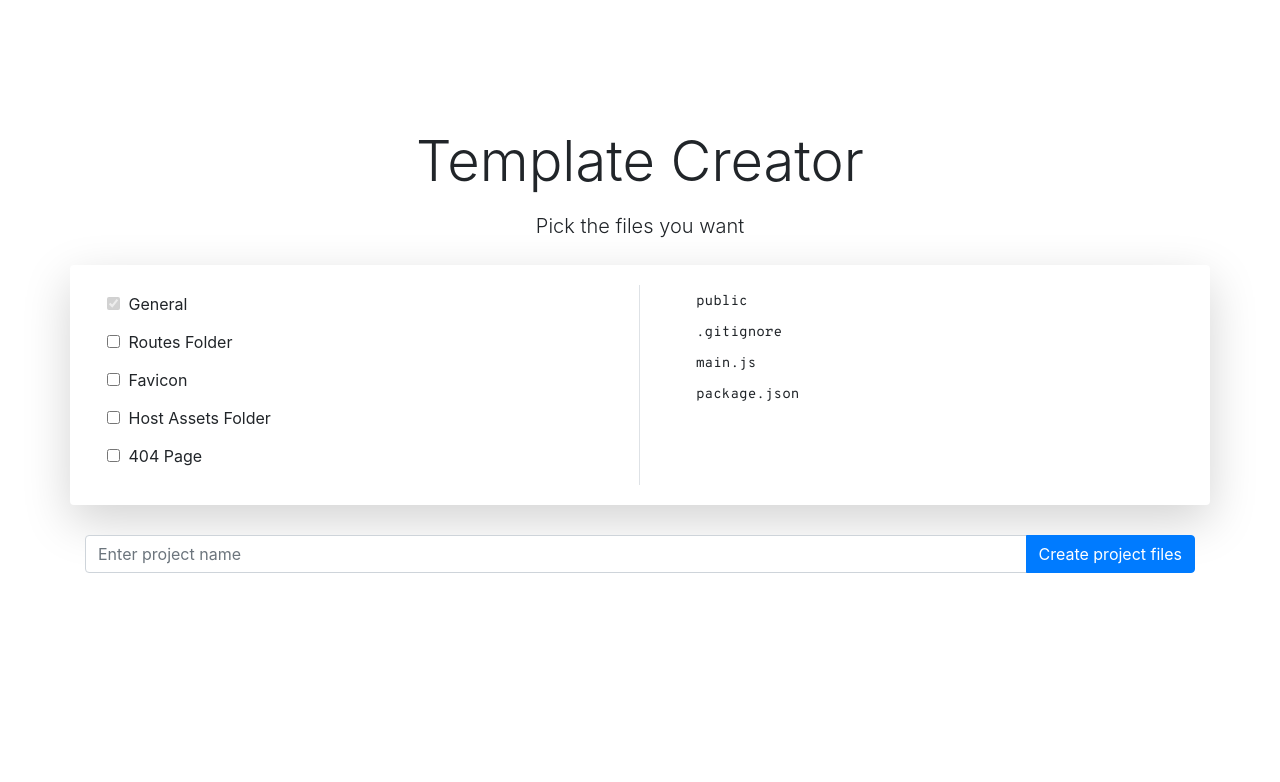
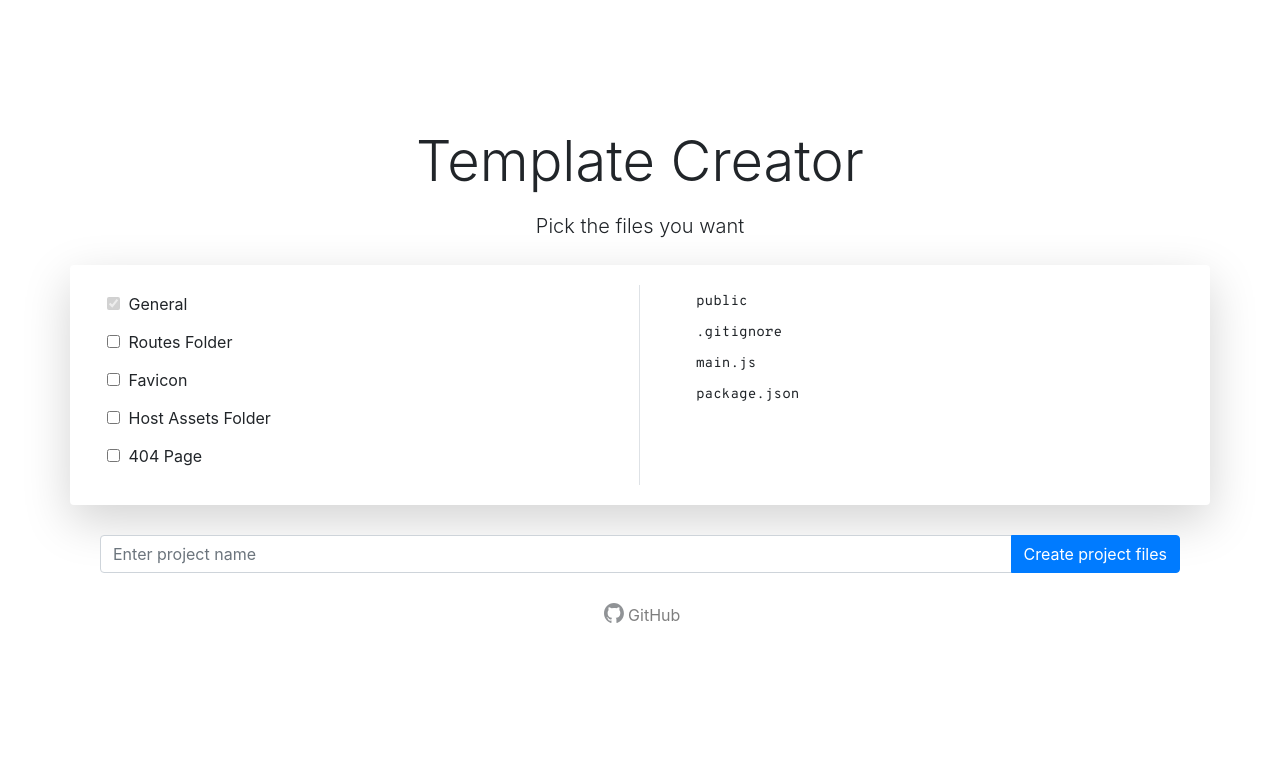
Before and after one commit to StrixROX/Node-App-Creator, a website with bundled scripts: page public/src/index.html in a window 1280 px wide. Built offline with nearby package versions, Linux system fonts and the light colour scheme.

Commit message:
Added links to footer

```diff
--- a/public/src/css/style.css
+++ b/public/src/css/style.css
@@ -28,7 +28,7 @@ input.feature{
 
 .row.create{
     justify-content: center;
-    margin-top: 30px
+    margin: 30px 0;
 }
 
 .explorer{
@@ -136,3 +136,25 @@ input.feature{
     padding-top: 9px;
     outline: none
 }
+
+.links{
+    display: flex;
+    gap: 2.5rem;
+    justify-content: center;
+    align-items: center;
+}
+
+.links > a{
+    display: flex;
+    color: black;
+    opacity: 0.5;
+}
+
+.links > a:hover{
+    text-decoration: underline;
+}
+
+.links > a > img{
+    padding: 0 0.25rem;
+    height: 1.25rem;
+}
--- a/public/src/index.html
+++ b/public/src/index.html
@@ -53,6 +53,11 @@
                     </div>
                 </div>
             </div>
+            <div class="links">
+                <a href="https://github.com/StrixROX/Node-App-Creator.git" target="_blank">
+                    <img src="/assets/github-mark.svg" alt="GitHub" />GitHub
+                </a>
+            </div>
         </div>
     </section>
 </body>
```
Also changed, not shown: assets/github-mark.svg (added).
